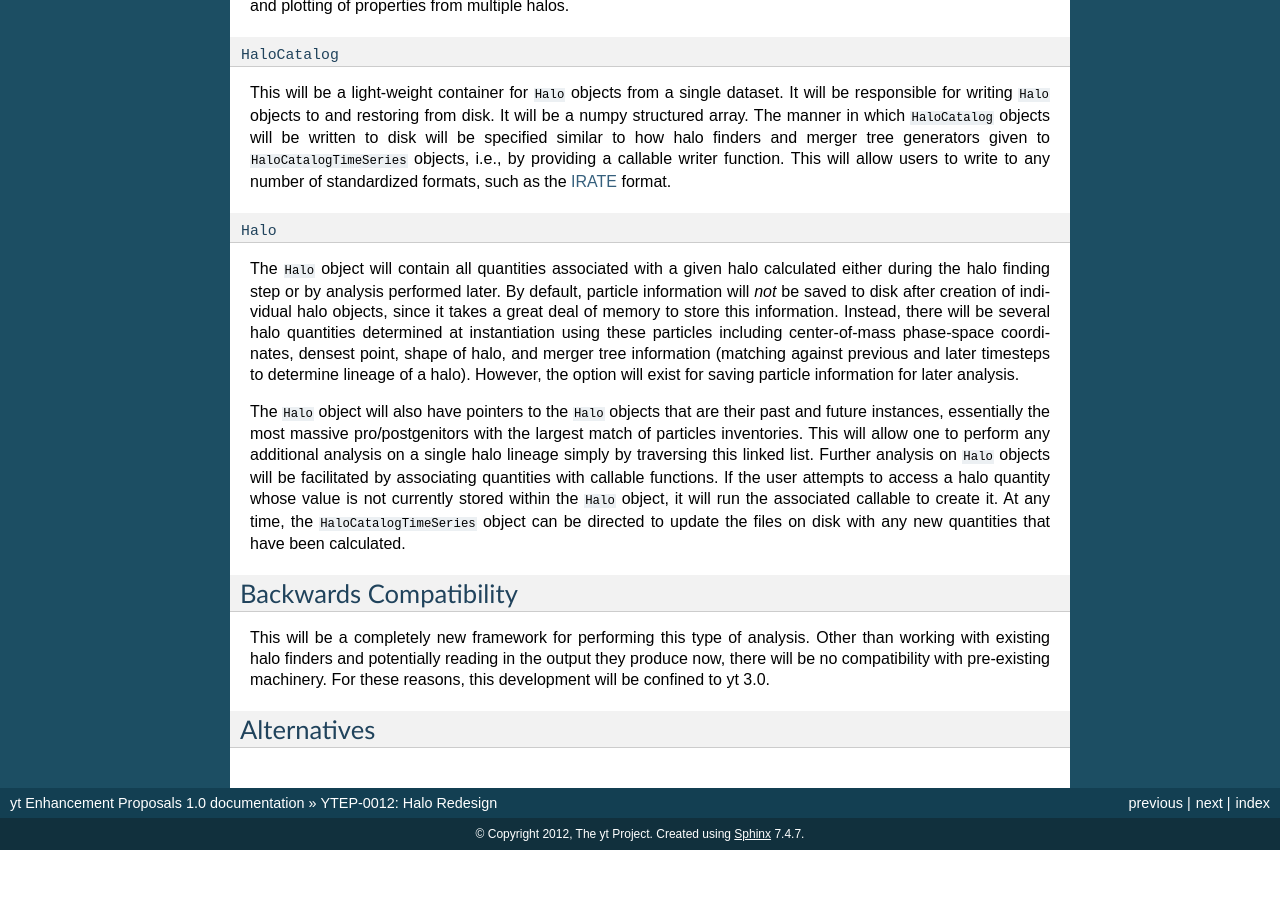
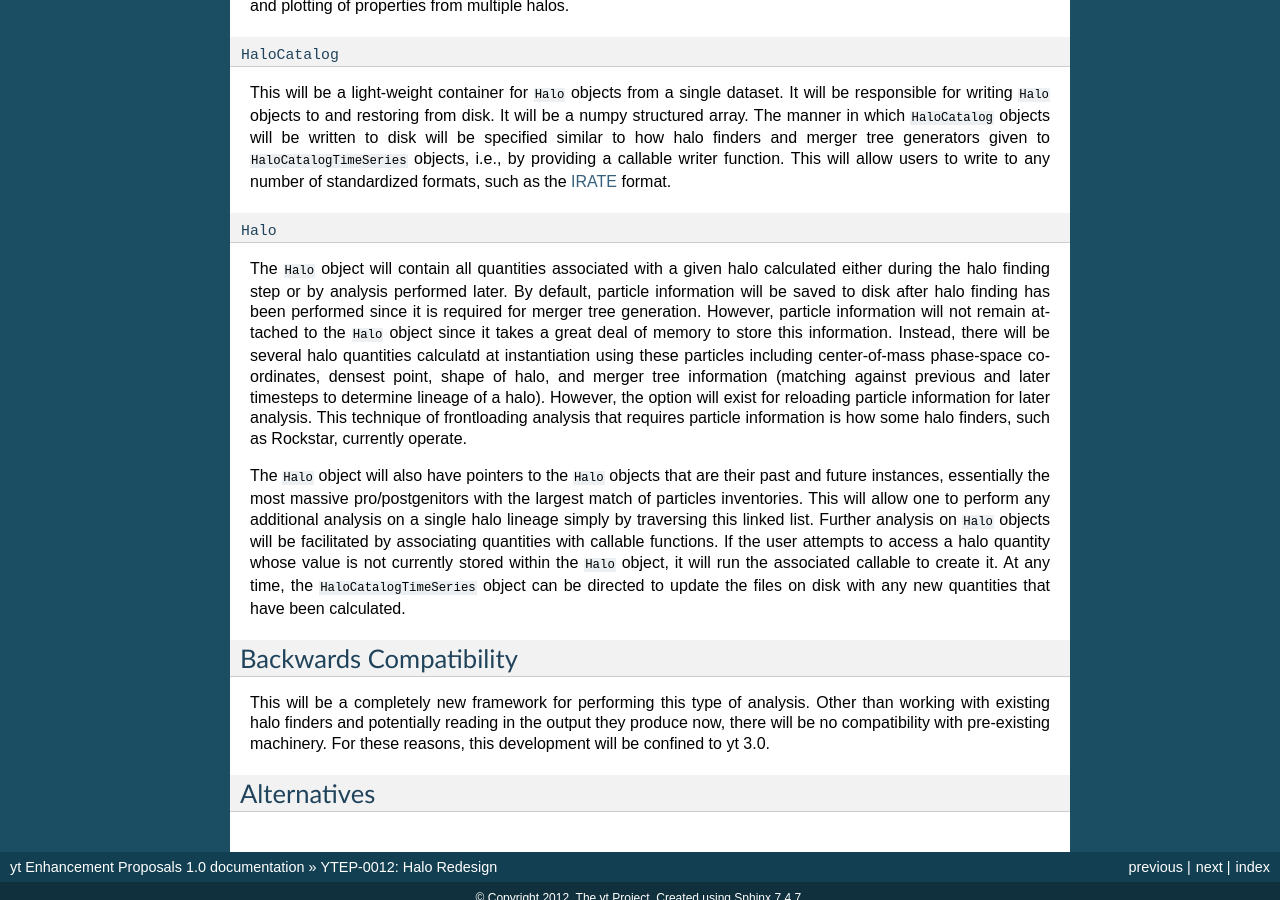
Before and after one commit to yt-project/ytep, a Sphinx documentation site: the page built from source/YTEPs/YTEP-0012.rst, in a window 1280 px wide and 900 px high, scrolled down 1561 px. Built offline with Sphinx 7.4.7, drawn with Linux system fonts in a browser that asks for light colours; formulas are drawn with MathJax 3; before the commit the page ends 2411 px from its top, so only the background shows below that.

Commit message:
Clarifying text on halo analysis requiring particle information.

```diff
--- a/source/YTEPs/YTEP-0012.rst
+++ b/source/YTEPs/YTEP-0012.rst
@@ -110,13 +110,17 @@ This will allow users to write to any number of standardized formats, such as th
 
 The ``Halo`` object will contain all quantities associated with a given halo
 calculated either during the halo finding step or by analysis performed later.
-By default, particle information will *not* be saved to disk after creation of individual
-halo objects, since it takes a great deal of memory to store this information.
-Instead, there will be several halo quantities determined at instantiation using
+By default, particle information will be saved to disk after halo finding has been
+performed since it is required for merger tree generation.  However, particle
+information will not remain attached to the ``Halo`` object since it takes a great
+deal of memory to store this information.
+Instead, there will be several halo quantities calculatd at instantiation using
 these particles including center-of-mass phase-space coordinates, densest point,
 shape of halo, and merger tree information (matching against previous and later
 timesteps to determine lineage of a halo).  However, the option will exist
-for saving particle information for later analysis.
+for reloading particle information for later analysis.  This technique of frontloading
+analysis that requires particle information is how some halo finders, such as
+Rockstar, currently operate.
 
 The ``Halo`` object will also have pointers to the ``Halo`` objects that are
 their past and future instances, essentially the most massive pro/postgenitors
```
